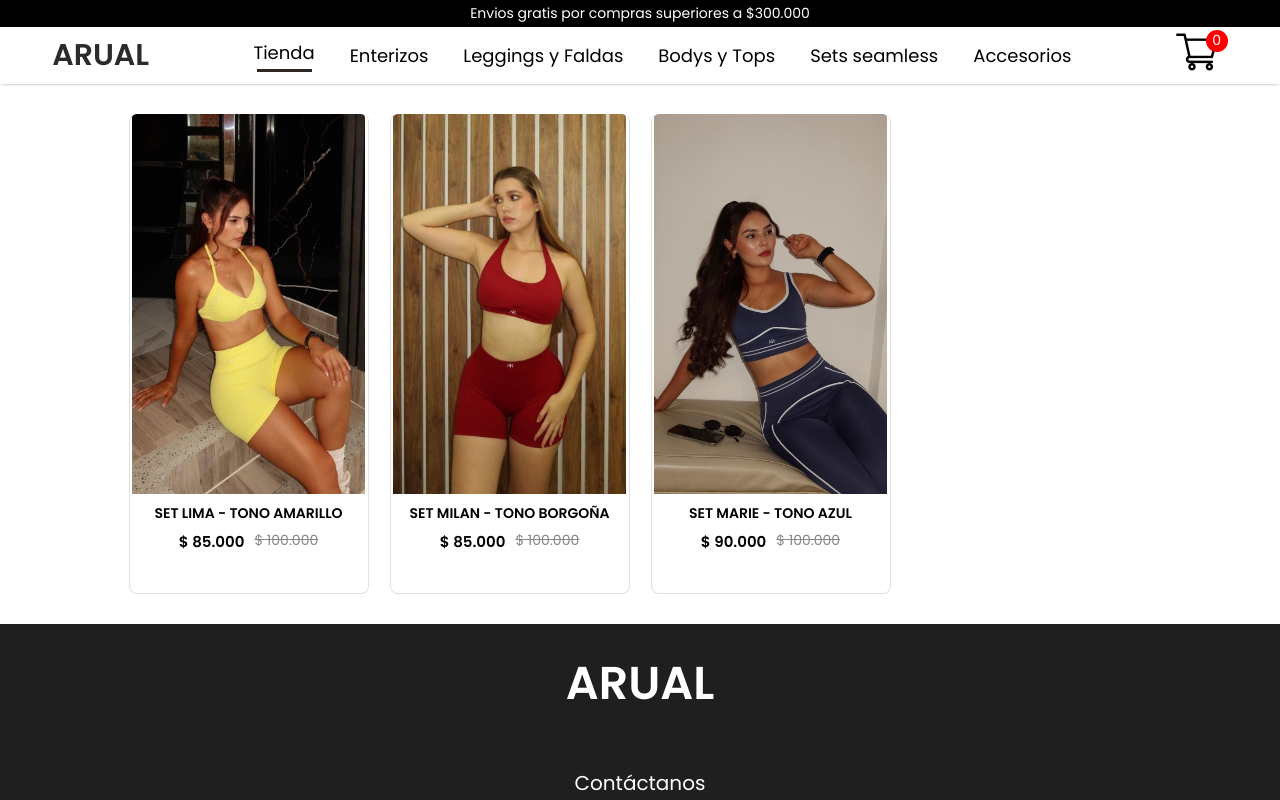
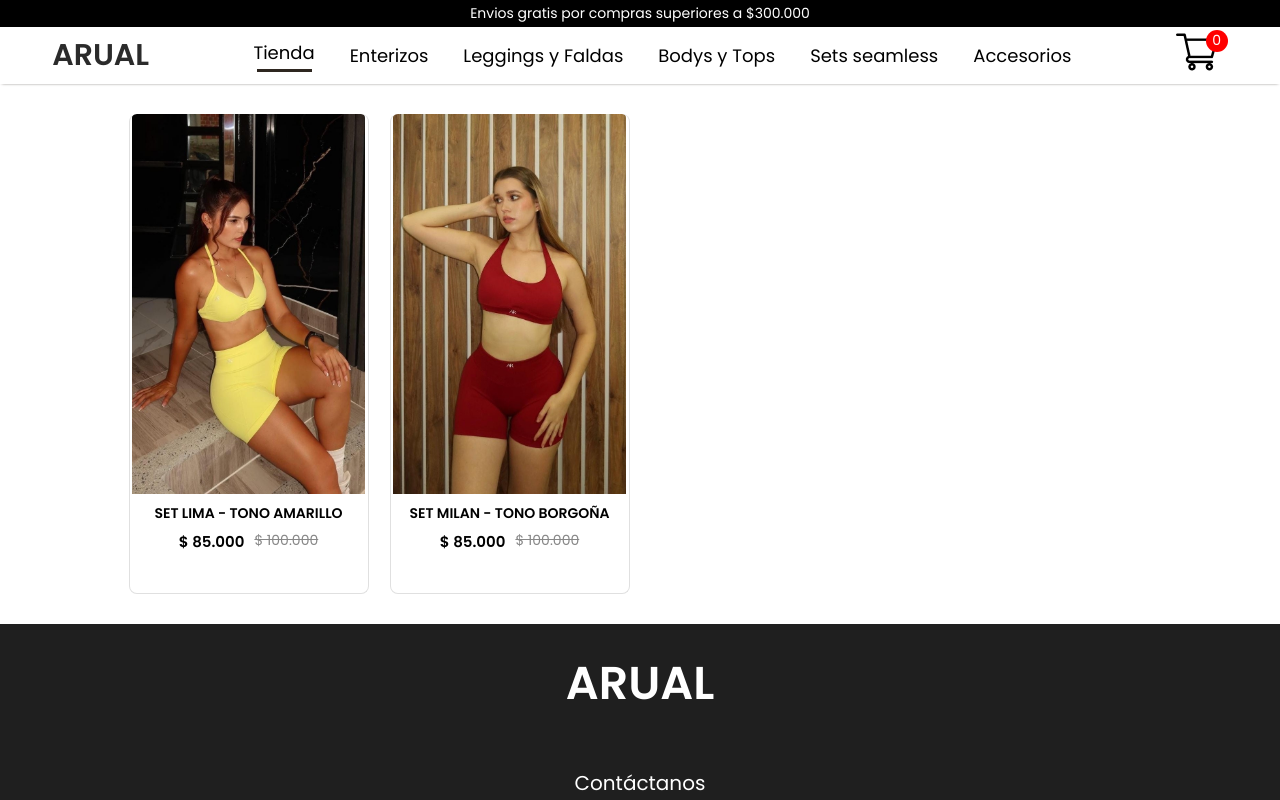
Before and after one commit to luis13xd/arual, a React (Create React App) app: page /sets in a window 1280 px wide. Shown: the top 800 px of the page. Built offline with nearby package versions, Linux system fonts and the light colour scheme.

Commit message:
eliminamos set marie

```diff
--- a/src/Components/Assets/all_product.js
+++ b/src/Components/Assets/all_product.js
@@ -79,11 +79,6 @@ import setlimaamarillo1 from "./sets/setlimaamarillo1.jpeg";
 import setlimaamarillo2 from "./sets/setlimaamarillo2.jpeg";
 import setlimaamarillo3 from "./sets/setlimaamarillo3.jpeg";
 import setlimaamarillo4 from "./sets/setlimaamarillo4.jpeg";
-// 403
-import setmarie1 from "./sets/setmarie1.jpeg";
-import setmarie2 from "./sets/setmarie2.jpeg";
-import setmarie3 from "./sets/setmarie3.jpeg";
-import setmarie4 from "./sets/setmarie4.jpeg";
 // 407
 import setmilanborgoña1 from "./sets/setmilanborgoña1.jpeg";
 import setmilanborgoña2 from "./sets/setmilanborgoña2.jpeg";
@@ -439,27 +434,6 @@ let all_product = [
       XL: false,
     },
   },
-  {
-    id: 403,
-    name: "SET MARIE - TONO AZUL",
-    category: "sets",
-    description:
-      "Tela completamente acanalada, su efecto push up te hará lucir increible",
-    image: setmarie1,
-    image2: setmarie2,
-    image3: setmarie3,
-    image4: setmarie4,
-    new_price: 90000,
-    old_price: 100000,
-    offer: false,
-    sizes: {
-      XS: false,
-      S: true,
-      M: false,
-      L: false,
-      XL: false,
-    },
-  },
 
   // ---------------------------- Categoria 5 ACCESORIOS -----------------------------
   {
```
Also changed, not shown: 1 other file (tests, documents, lock files or other folders).
